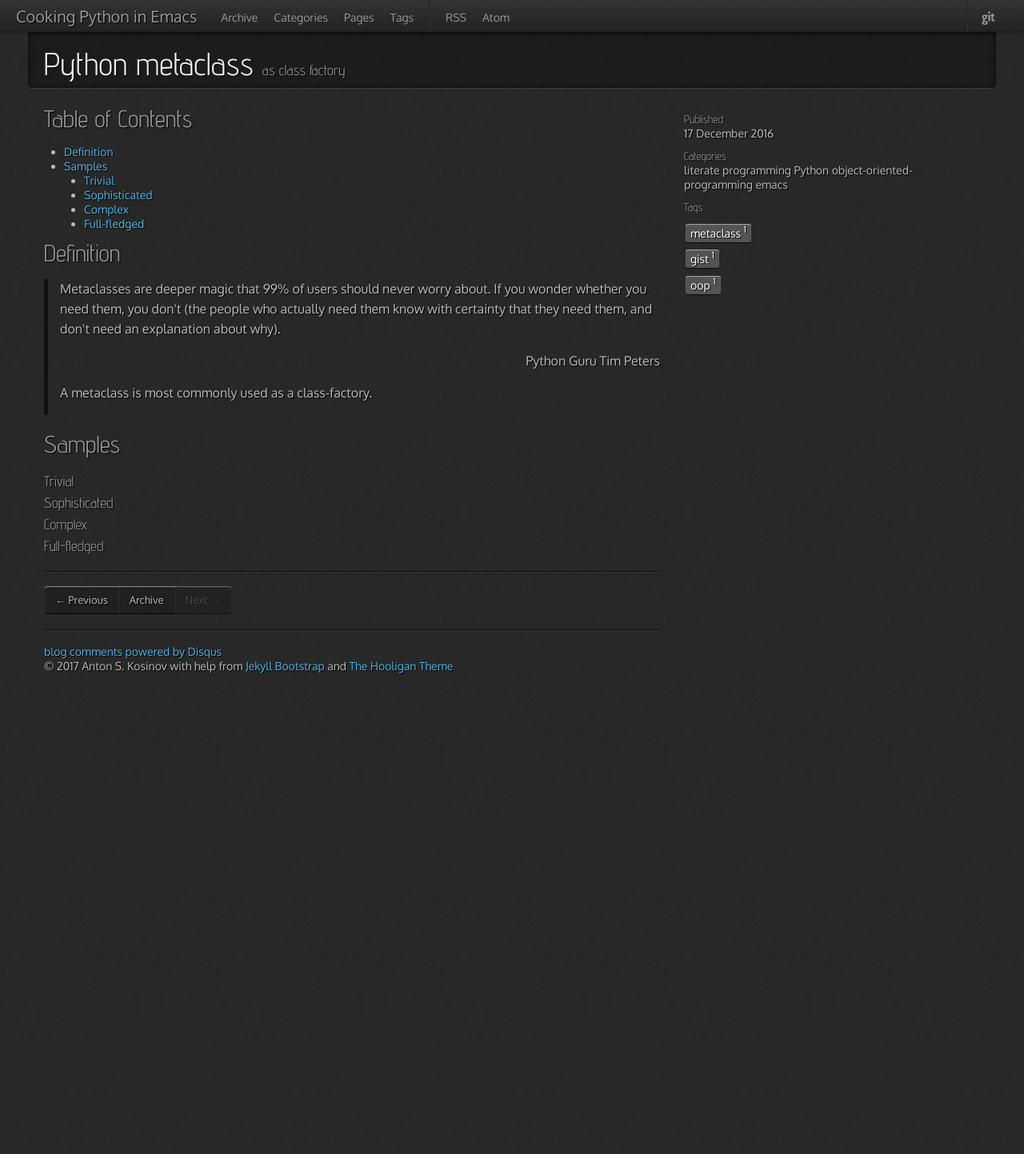
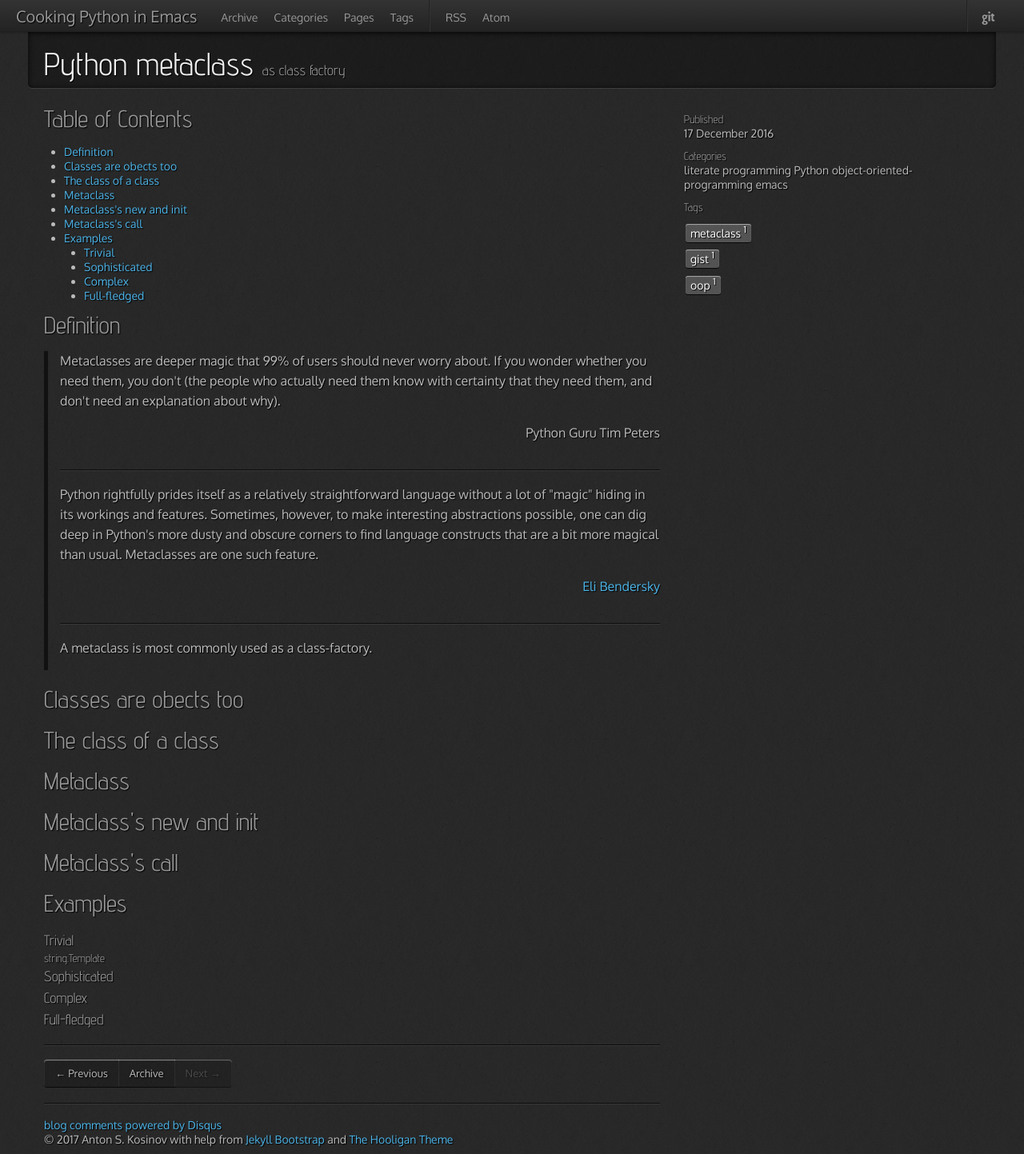
Before and after one commit to 0--key/0--key.github.io, a Jekyll site: the page built from _posts/2016-12-17-python-metaclasses.html, in a window 1280 px wide. Shown: the whole page at 80% size. Built offline with Jekyll 4.4.1, drawn with Linux system fonts in a browser that asks for light colours; nearby versions of some CDN libraries; comment, search, counter and statistics services are not loaded; before the commit the page ends 900 px from its top, so only the background shows below that.

Commit message:
Further metaclass's theory elaboration

```diff
--- a/_posts/2016-12-17-python-metaclasses.html
+++ b/_posts/2016-12-17-python-metaclasses.html
@@ -11,12 +11,17 @@ tags: [metaclass, gist, oop]
 <div id="text-table-of-contents">
 <ul>
 <li><a href="#orgheadline1">Definition</a></li>
-<li><a href="#orgheadline2">Samples</a>
+<li><a href="#orgheadline2">Classes are obects too</a></li>
+<li><a href="#orgheadline3">The class of a class</a></li>
+<li><a href="#orgheadline4">Metaclass</a></li>
+<li><a href="#orgheadline5">Metaclass's <span class="underline"><span class="underline">new</span></span> and <span class="underline"><span class="underline">init</span></span></a></li>
+<li><a href="#orgheadline6">Metaclass's <span class="underline"><span class="underline">call</span></span></a></li>
+<li><a href="#orgheadline7">Examples</a>
 <ul>
-<li><a href="#orgheadline3">Trivial</a></li>
-<li><a href="#orgheadline4">Sophisticated</a></li>
-<li><a href="#orgheadline5">Complex</a></li>
-<li><a href="#orgheadline6">Full-fledged</a></li>
+<li><a href="#orgheadline8">Trivial</a></li>
+<li><a href="#orgheadline9">Sophisticated</a></li>
+<li><a href="#orgheadline10">Complex</a></li>
+<li><a href="#orgheadline11">Full-fledged</a></li>
 </ul>
 </li>
 </ul>
@@ -36,7 +41,19 @@ explanation about why).
 <p align="right">
 Python Guru Tim Peters
 </p>
-
+<hr  />
+<p>
+Python rightfully prides itself as a relatively straightforward language without a
+lot of "magic" hiding in its workings and features. Sometimes, however, to make
+interesting abstractions possible, one can dig deep in Python's more dusty and obscure
+corners to find language constructs that are a bit more magical than usual.
+Metaclasses are one such feature.
+</p>
+<p align="right">
+<a href="http://eli.thegreenplace.net/2011/08/14/python-metaclasses-by-example/">
+Eli Bendersky</a>
+</p>
+<hr  />
 <p>
 A metaclass is most commonly used as a class-factory.
 </p>
@@ -45,21 +62,45 @@ A metaclass is most commonly used as a class-factory.
 </div>
 
 <div id="outline-container-orgheadline2" class="outline-2">
-<h2 id="orgheadline2">Samples</h2>
-<div class="outline-text-2" id="text-orgheadline2">
-</div><div id="outline-container-orgheadline3" class="outline-3">
-<h3 id="orgheadline3">Trivial</h3>
+<h2 id="orgheadline2">Classes are obects too</h2>
 </div>
 
-<div id="outline-container-orgheadline4" class="outline-3">
-<h3 id="orgheadline4">Sophisticated</h3>
+<div id="outline-container-orgheadline3" class="outline-2">
+<h2 id="orgheadline3">The class of a class</h2>
 </div>
 
-<div id="outline-container-orgheadline5" class="outline-3">
-<h3 id="orgheadline5">Complex</h3>
+<div id="outline-container-orgheadline4" class="outline-2">
+<h2 id="orgheadline4">Metaclass</h2>
 </div>
 
-<div id="outline-container-orgheadline6" class="outline-3">
-<h3 id="orgheadline6">Full-fledged</h3>
+<div id="outline-container-orgheadline5" class="outline-2">
+<h2 id="orgheadline5">Metaclass's <span class="underline"><span class="underline">new</span></span> and <span class="underline"><span class="underline">init</span></span></h2>
+</div>
+
+<div id="outline-container-orgheadline6" class="outline-2">
+<h2 id="orgheadline6">Metaclass's <span class="underline"><span class="underline">call</span></span></h2>
+</div>
+
+<div id="outline-container-orgheadline7" class="outline-2">
+<h2 id="orgheadline7">Examples</h2>
+<div class="outline-text-2" id="text-orgheadline7">
+</div><div id="outline-container-orgheadline8" class="outline-3">
+<h3 id="orgheadline8">Trivial</h3>
+<div class="outline-text-3" id="text-orgheadline8">
+</div><div id="outline-container-orgheadline12" class="outline-4">
+<h4 id="orgheadline12">string.Template</h4>
 </div>
 </div>
+
+<div id="outline-container-orgheadline9" class="outline-3">
+<h3 id="orgheadline9">Sophisticated</h3>
+</div>
+
+<div id="outline-container-orgheadline10" class="outline-3">
+<h3 id="orgheadline10">Complex</h3>
+</div>
+
+<div id="outline-container-orgheadline11" class="outline-3">
+<h3 id="orgheadline11">Full-fledged</h3>
+</div>
+</div>
```
